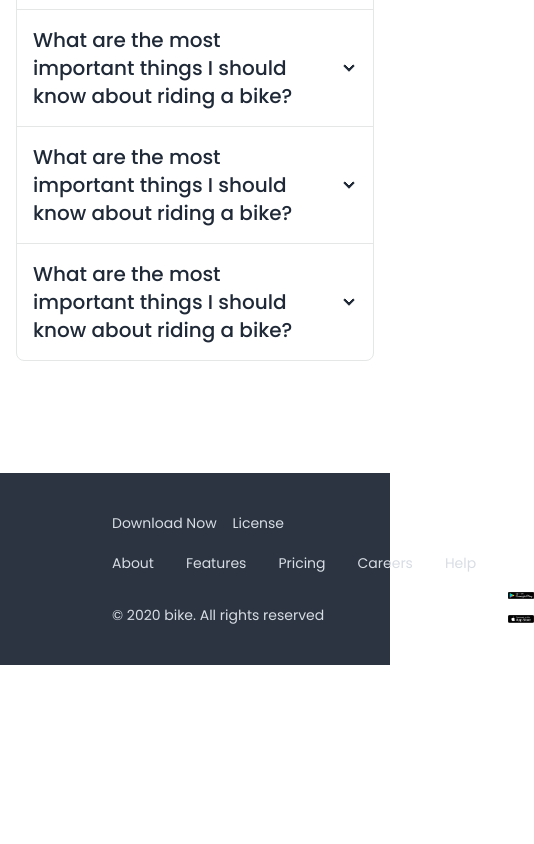
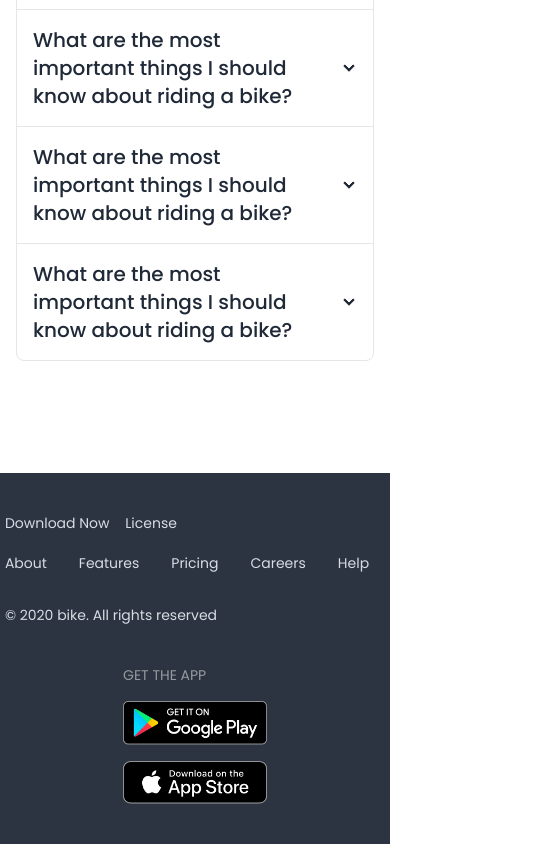
Before and after one commit to aklimaakhter/biker-zone, a plain HTML site: page index.html in a window 390 px wide. Shown: the part 6577-7421 px from the top of the page, 534 px wide, since content can reach past the window. Before the commit the page ends 7242 px from the top, so only its background shows below. Drawn offline with nearby package versions, Linux system fonts and the light colour scheme.

Commit message:
footer section responsiv added

```diff
--- a/index.html
+++ b/index.html
@@ -356,7 +356,7 @@
       </div>
     </section>
   </main>
-  <footer class="footer flex justify-between items-center px-28 py-10 bg-neutral text-neutral-content">
+  <footer class="footer flex justify-between flex-col lg:flex-row items-center px-28 py-10 bg-neutral text-neutral-content">
     <div>
       <div class="inline ">
         <span class="mr-3">Download Now</span>
```
